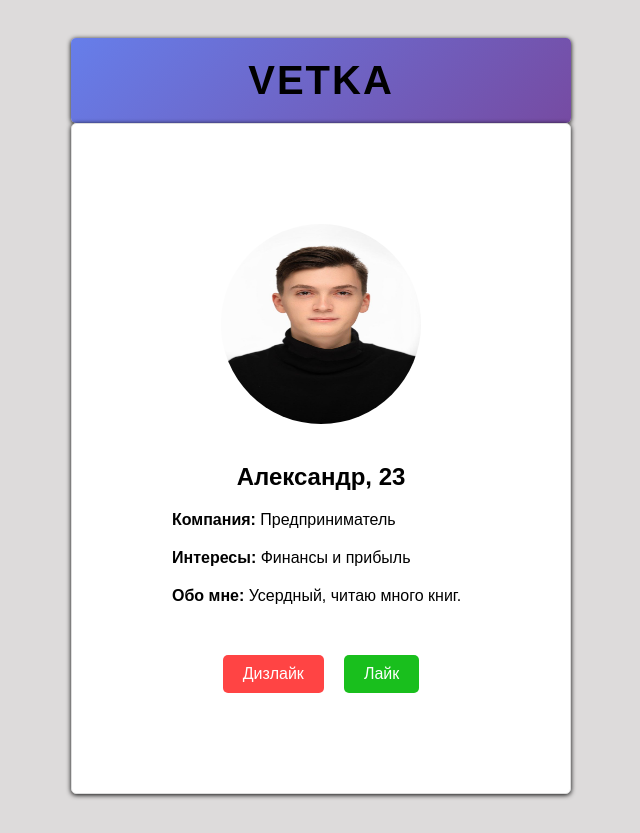
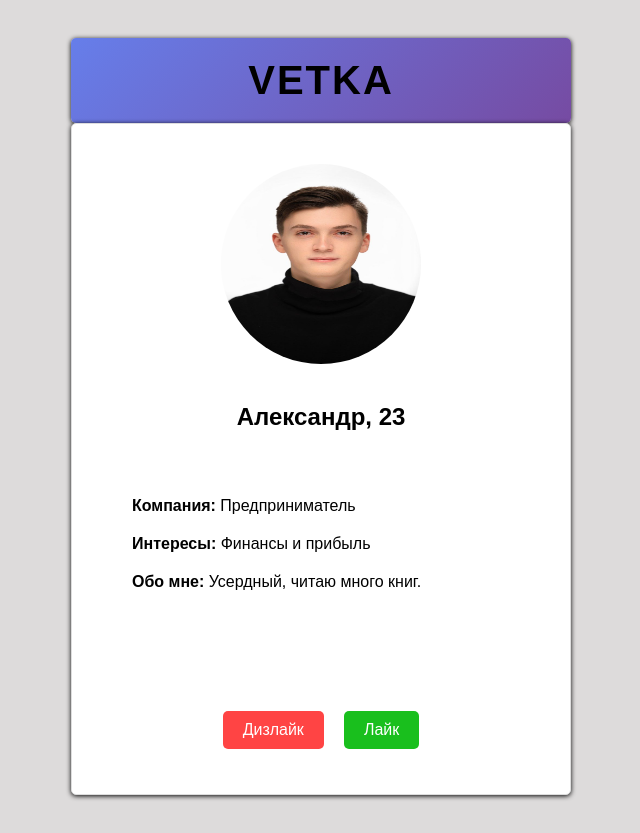
Before and after one commit to K-prog1/MVP_Web_Project, a React (Vite) app in the folder mvp_vetka/: page / in a window 1280 px wide. Shown: the whole page, without its empty margins (319-959 px from the left). Built offline with nearby package versions, Linux system fonts and the light colour scheme.

Commit message:
Update App.css

```diff
--- a/mvp_vetka/src/App.css
+++ b/mvp_vetka/src/App.css
@@ -11,10 +11,10 @@ body {
   padding: 30px;
 }
 
-.profile-card {
+.main-content {
   border: 1px solid #ddd;
   border-radius: 5px;
-  padding: 100px;
+  height: 670px;
   text-align: center;
   box-shadow: 0 1px 5px rgb(0, 0, 0);
   background-color: #fff;
@@ -22,7 +22,9 @@ body {
 
 .profile-inform {
     text-align: left;
-    margin-bottom: 50px;
+    padding: 30px 20px 30px 60px;
+    height: 200px;
+
 }
 
 .profile-elenments {
@@ -35,13 +37,10 @@ body {
   border-radius: 50%;
   object-fit: fill;
   margin-bottom: 15px;
+  margin-top: 40px;
 }
 
 /** Кнопки **/
-
-.actions {
-  margin-top: 20px;
-}
 
 .actions button {
   margin: 0 10px;
--- a/mvp_vetka/src/ProfileMemberCardProps.tsx
+++ b/mvp_vetka/src/ProfileMemberCardProps.tsx
@@ -34,7 +34,7 @@ export const ProfileMemberCard: React.FC<ProfileMemberCardProps> = ({
                     </div>
                 </div>
                 <div className = 'actions'>
-                        <button onClick={onDislike} >
+                        <button onClick={onDislike}>
                             Дизлайк
                         </button>
                         <button onClick={onLike}>
```
Also changed, not shown: 1 other file (tests, documents, lock files or other folders).
